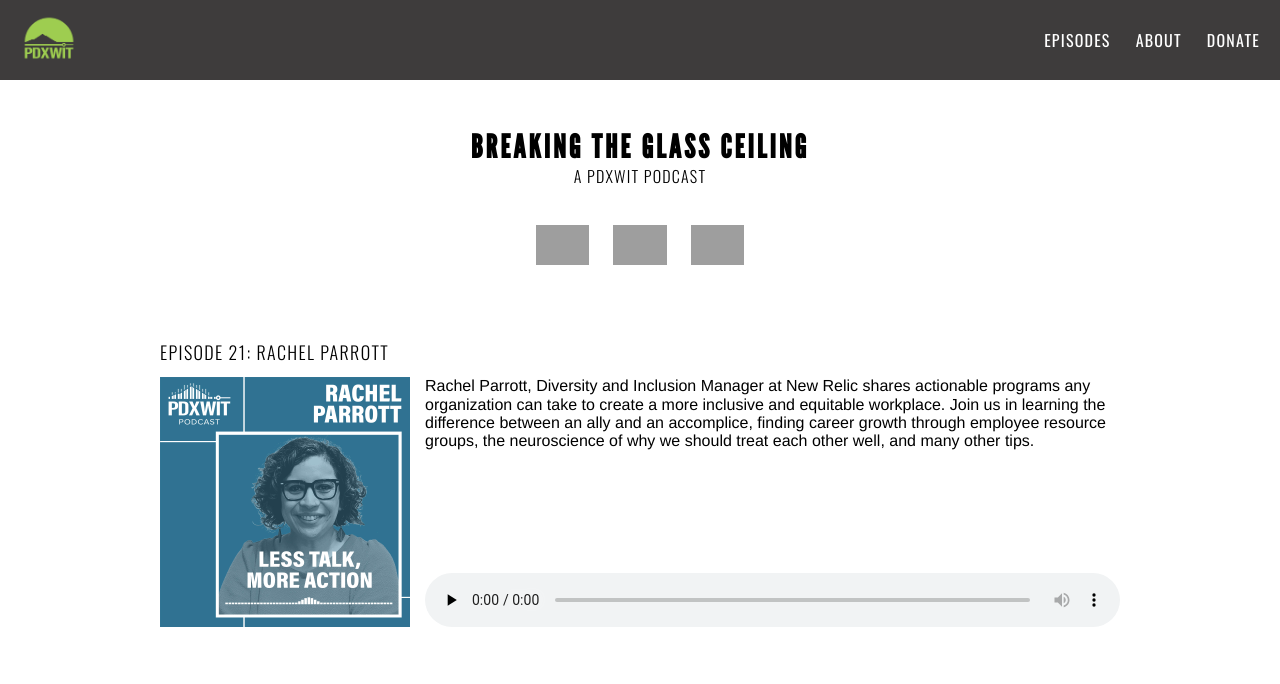
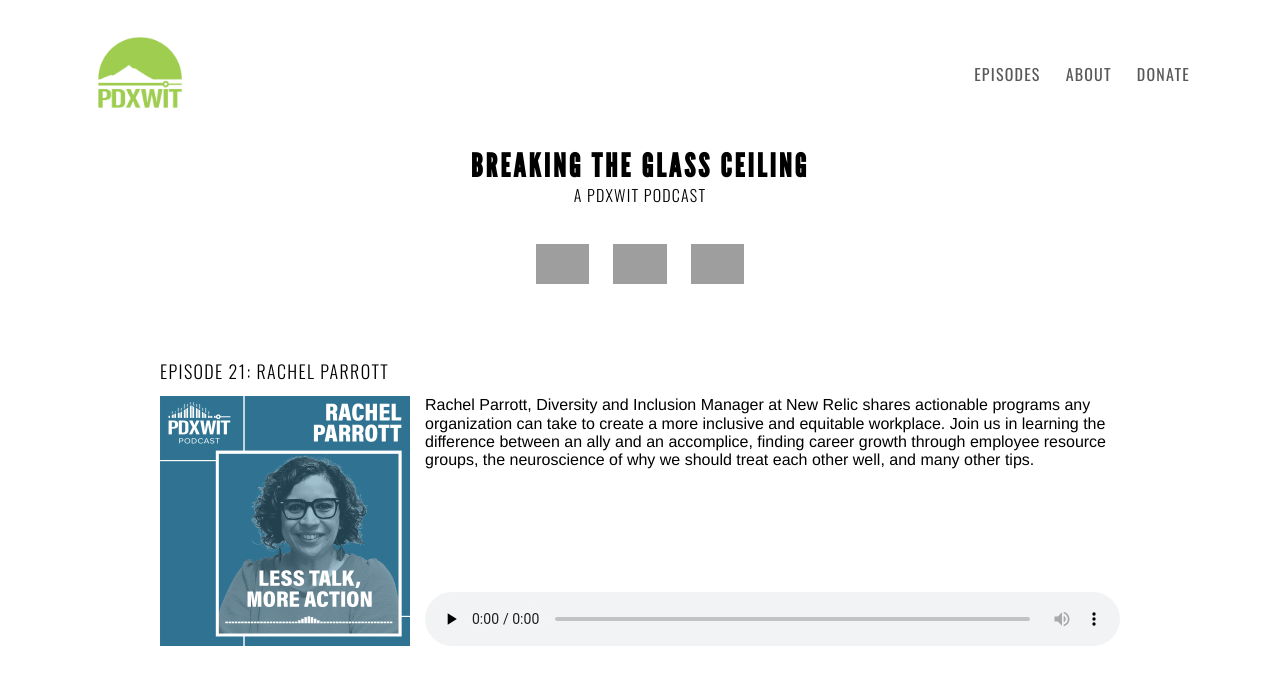
Before and after one commit to SMaxOwok/breaking-the-glass-ceiling, a Gatsby site: page / in a window 1280 px wide. Built offline with nearby package versions, Linux system fonts and the light colour scheme; Gatsby itself is replaced by a stand-in of ours; grey boxes are pictures that could not be loaded.

Commit message:
[C] Adjust header styles to match pdxwit.org

```diff
--- a/src/components/header.js
+++ b/src/components/header.js
@@ -24,7 +24,7 @@
     query HeaderQuery {
       logoImage: file(absolutePath: { regex: "/src/images/pdxwit_logo.png/" }) {
         childImageSharp {
-          fixed(height: 50) {
+          fixed(width: 100) {
             ...GatsbyImageSharpFixed
           }
         }
@@ -34,6 +34,7 @@
 
   return (
     <header className="header">
+      <div className="header__content">
         <div className="header__nav header__nav--left">
           <a href="https://www.pdxwit.org">
             <Img className="header__logo" fixed={data.logoImage.childImageSharp.fixed} />
@@ -49,6 +50,7 @@
             <Links />
           </MobileMenu>
         </div>
+      </div>
     </header>
   );
 };
--- a/src/theme/components/_header.scss
+++ b/src/theme/components/_header.scss
@@ -1,22 +1,23 @@
 .header {
-  display: flex;
-  justify-content: center;
-  align-items: center;
-  min-height: 80px;
+  text-align: center;
   width: 100%;
   position: fixed;
   z-index: 10;
-  background-color: #3e3c3c;
+  background-color: #FFF;
+  padding: 29px 0;
 
-  &__logo {
-    max-height: 50px;
+  &__content {
+    display: flex;
+    justify-content: space-between;
+    align-items: center;
+    max-width: 1200px;
+    margin: auto;
   }
 
   &__nav {
     display: flex;
     align-items: center;
-    flex-basis: 50%;
-    padding: 0 20px;
+    padding: 0 50px;
 
     &--left {
       justify-content: flex-start;
@@ -42,14 +43,17 @@
     letter-spacing: 0.075em;
     text-transform: uppercase;
     text-decoration: none;
-    color: #FFF;
-    margin-left: 25px;
+    color: #595959;
     padding: 4px 0 3px;
     border-bottom: 1px solid transparent;
     transition: border-bottom 0.2s ease;
 
     &:hover {
-      border-bottom: 1px solid #FFF;
+      border-bottom: 1px solid #595959;
+    }
+
+    + #{&} {
+      margin-left: 25px;
     }
   }
 }
--- a/src/theme/components/_mobile-menu.scss
+++ b/src/theme/components/_mobile-menu.scss
@@ -17,13 +17,14 @@
 
       .mobile-menu__icon {
         display: block;
+        color: #FFF;
       }
     }
   }
 
   &__icon {
     display: none;
-    color: #FFF;
+    color: #595959;
     font-size: 2rem;
     cursor: pointer;
   }
@@ -47,7 +48,7 @@
     }
   }
 
-  &__nav-item {
+  .header__nav-item {
     font-family: "Oswald", sans-serif;
     font-size: 2rem;
     letter-spacing: 0.075em;
@@ -58,8 +59,9 @@
     border-bottom: 1px solid transparent;
     transition: border-bottom 0.2s ease;
 
-    + .mobile-menu__nav-item {
+    + .header__nav-item {
       margin-top: 25px;
+      margin-left: 0;
     }
 
     &:hover {
--- a/src/theme/components/_structure.scss
+++ b/src/theme/components/_structure.scss
@@ -3,7 +3,7 @@
 }
 
 main {
-  padding: 130px 35px 50px;
+  padding: 149px 35px 50px;
   max-width: 960px;
   margin: auto;
 }
```
Lines whose indentation alone changed are shown as unchanged.
